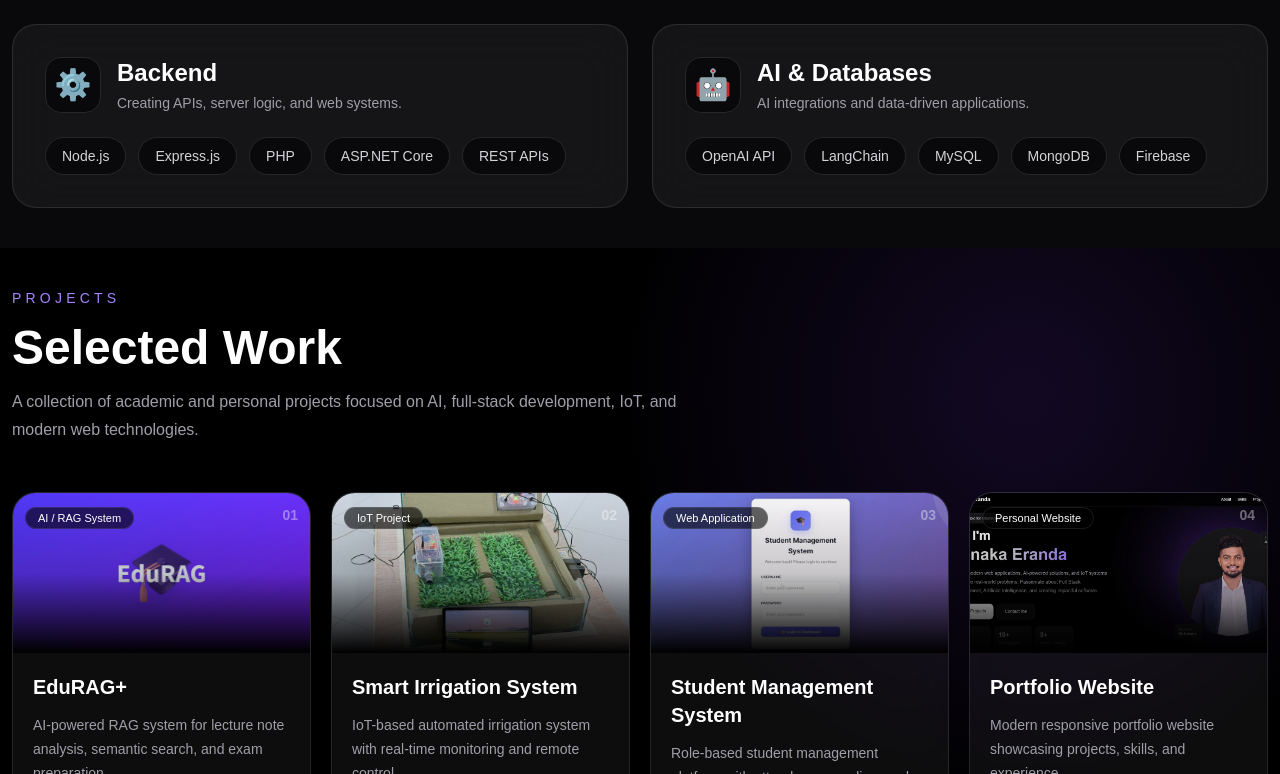
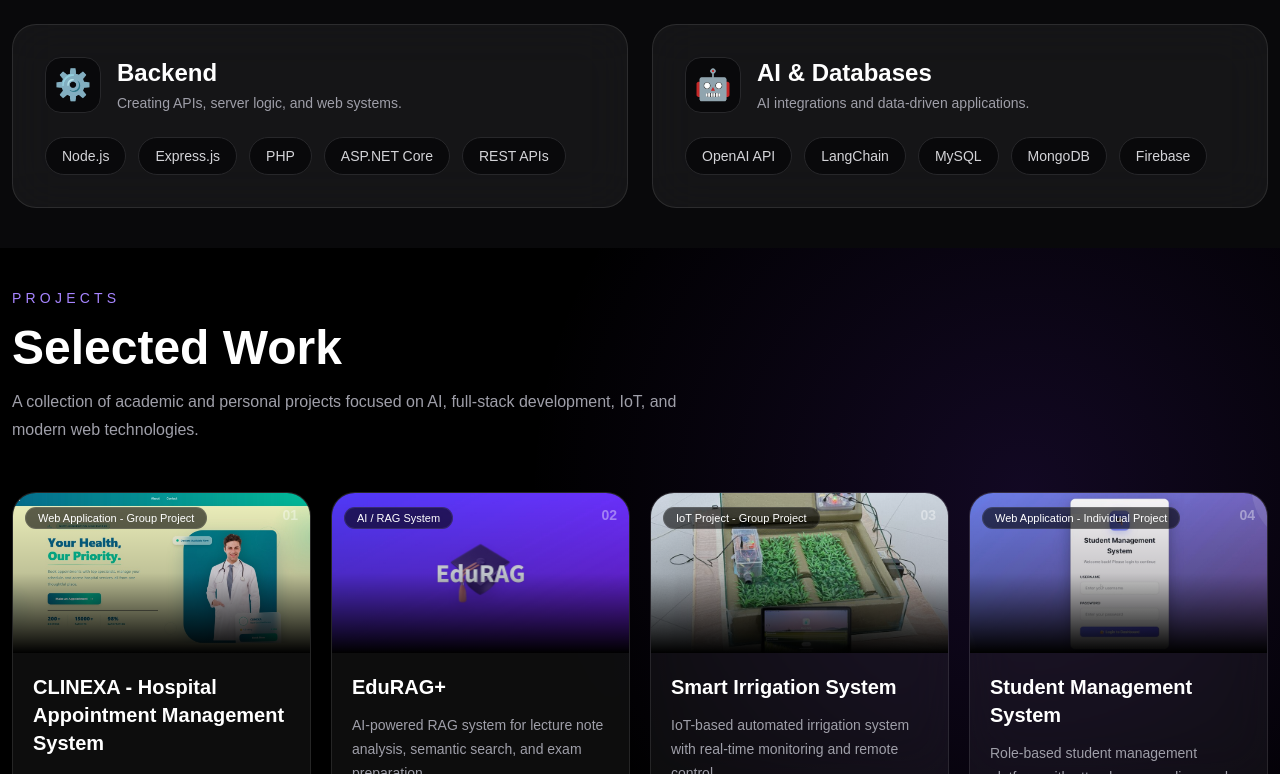
Before and after one commit to kkdjanakaeranda/my-portfolio, a Next.js app: page / in a window 1280 px wide. Shown: the part 2026-2800 px from the top of the page. Built offline with nearby package versions, Linux system fonts and the light colour scheme.

Commit message:
aded ongoing project - clinexa

```diff
--- a/src/components/Projects.tsx
+++ b/src/components/Projects.tsx
@@ -4,6 +4,17 @@ import Image from "next/image";
 import { motion } from "framer-motion";
 
 const projects = [
+    {
+    title: "CLINEXA - Hospital Appointment Management System",
+    type: "Web Application - Group Project",
+    image: "/projects/clinexa.jpg",
+    tech: ["React", "Vite", "Supabase", "Tailwind CSS"],
+    description:
+      "Hospital Appointment Management System is a web-based application for managing hospital appointments, doctor schedules, and patient records with secure role-based access.",
+    repo: "https://github.com/neshanpramuditha/Hospital-Appointment-System",
+    live: "https://github.com/neshanpramuditha/Hospital-Appointment-System",
+  },
+
   {
     title: "EduRAG+",
     type: "AI / RAG System",
@@ -16,7 +27,7 @@ const projects = [
   },
   {
     title: "Smart Irrigation System",
-    type: "IoT Project",
+    type: "IoT Project - Group Project",
     image: "/projects/irrigation.jpg",
     tech: ["ESP32", "Firebase", "IoT"],
     description:
@@ -26,7 +37,7 @@ const projects = [
   },
   {
     title: "Student Management System",
-    type: "Web Application",
+    type: "Web Application - Individual Project",
     image: "/projects/student-management.jpg",
     tech: ["PHP", "MySQL", "JavaScript"],
     description:
```
Also changed, not shown: public/projects/clinexa.jpg (added).
